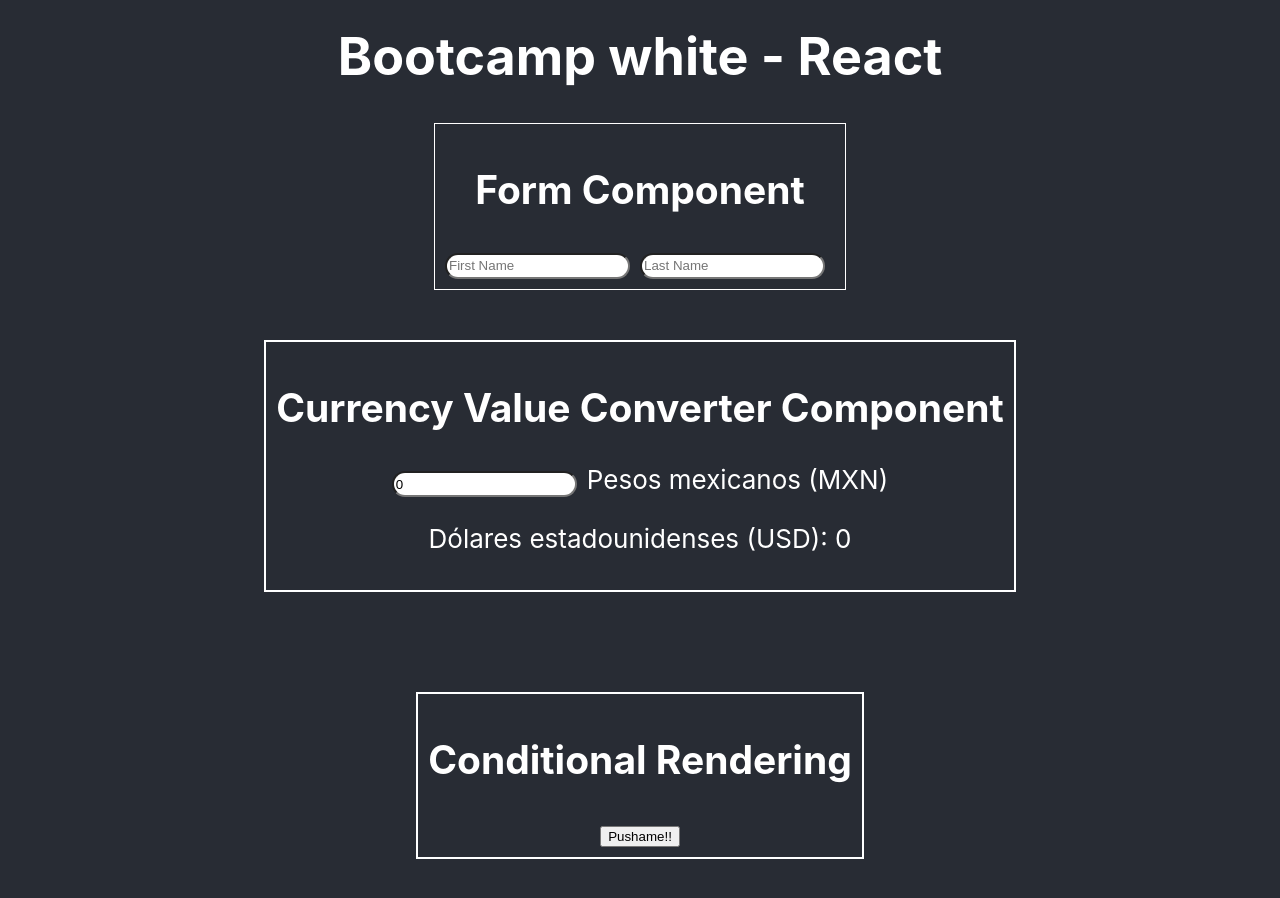
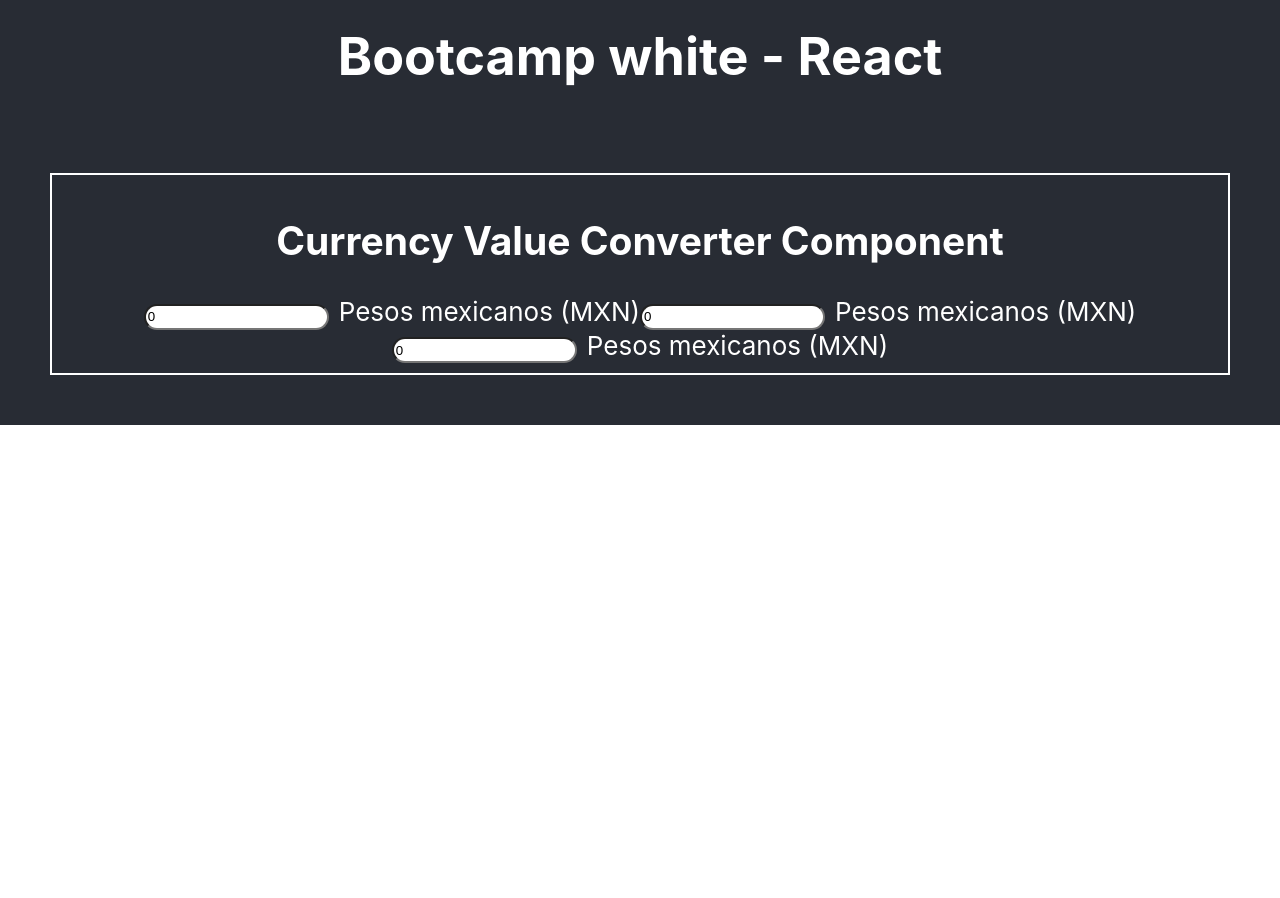
Before and after one commit to oariza/ReactJS, a React (Create React App) app: page / in a window 1280 px wide. Shown: the part 380-1278 px from the top of the page. After the commit the page ends 805 px from the top, so only its background shows below. Built offline with nearby package versions, Linux system fonts and the light colour scheme.

Commit message:
Conversor practice

```diff
--- a/src/App.js
+++ b/src/App.js
@@ -3,9 +3,8 @@ import logo from './Group.svg';
 import './App.css';
 
 // Components
-import Forms from './components/Forms'
 import Conversor from './components/Conversor'
-import ConditionalRendering from './components/ConditionalRendering'
+
 
 export default class App extends Component {
     render () {
@@ -16,9 +15,7 @@ export default class App extends Component {
           <h1>
             Bootcamp white - <strong>React</strong>
           </h1>
-          <Forms />
           <Conversor />
-          <ConditionalRendering />
         </header>
       </div>
     )
--- a/src/components/ConditionalRendering/ConditionalRendering.css
+++ /dev/null
@@ -1,12 +0,0 @@
-.colorSquare{
-  border: 2px solid blue;
-  width: 50px;
-  height: 50px;
-}
-
-.conditionalRendering-container{
-  padding: 10px;;
-  color: white;
-  margin: 50px;
-  border: 2px solid white;
-}
--- a/src/components/ConditionalRendering/index.js
+++ /dev/null
@@ -1,35 +0,0 @@
-import React, { Component } from "react";
-
-import "./ConditionalRendering.css";
-
-export default class ConditionalRendering extends Component {
-  constructor(props) {
-    super(props)
-    this.state = {
-      clickButton: false
-    }
-    this.handleClick = this.handleClick.bind(this)
-  }
-
-  handleClick() {
-    const { clickButton } = this.state
-    this.setState({
-      clickButton: !clickButton
-    })
-  }
-
-  render() {
-    const { clickButton } = this.state
-    let square = null
-    if (clickButton === true) {
-      square = <div className='colorSquare'></div>
-    }
-    return(
-      <div className='conditionalRendering-container'>
-        <h2>Conditional Rendering</h2>
-        {square}
-        <button onClick={this.handleClick}>Pushame!!</button>
-      </div>
-    )
-  }
-}
--- a/src/components/Conversor/index.js
+++ b/src/components/Conversor/index.js
@@ -6,7 +6,9 @@ export default class Conversor extends Component {
   constructor(props) {
     super(props)
     this.state = {
-      mexicanCurrencyValue: 0,
+      mxnCurrencyValue: 0,
+      usdCurrencyValue: 0,
+      eurCurrencyValue: 0,
     }
     this.handleMXN = this.handleMXN.bind(this)
   }
@@ -14,18 +16,21 @@ export default class Conversor extends Component {
   handleMXN(event) {
     console.log(event.target.value)
     this.setState({
-      mexicanCurrencyValue: event.target.value,
+      mxnCurrencyValue: event.target.value,
+      usdCurrencyValue: event.target.value,
+      eurCurrencyValue: event.target.value
     })
   }
 
   render() {
-    const { mexicanCurrencyValue } = this.state
-    let usdCurrencyValue = mexicanCurrencyValue * 23.66
+    const { mxnCurrencyValue, usdCurrencyValue, eurCurrencyValue } = this.state
+
     return(
       <div className='conversor-container'>
         <h2>Currency Value Converter Component</h2>
-        <input value={mexicanCurrencyValue} onChange={this.handleMXN} placeholder={'MXN'}/>Pesos mexicanos (MXN)
-        <p>Dólares estadounidenses (USD): {usdCurrencyValue}</p>
+        <input value={mxnCurrencyValue} onChange={this.handleMXN} placeholder={'MXN'}/>Pesos mexicanos (MXN)
+        <input value={usdCurrencyValue} onChange={this.handleMXN} placeholder={'MXN'}/>Pesos mexicanos (MXN)
+        <input value={eurCurrencyValue} onChange={this.handleMXN} placeholder={'MXN'}/>Pesos mexicanos (MXN)
       </div>
     )
   }
--- a/src/components/Forms/forms.css
+++ /dev/null
@@ -1,5 +0,0 @@
-.form-container{
-  color: white;
-  border: 1px solid white;
-  padding: 10px
-}
--- a/src/components/Forms/index.js
+++ /dev/null
@@ -1,40 +0,0 @@
-import React, { Component } from "react";
-
-import "./forms.css";
-
-export default class Forms extends Component {
-  constructor(props) {
-    super(props)
-    this.state = {
-      firstName: '',
-      lastName: ''
-
-    }
-    this.handleInputFirstName = this.handleInputFirstName.bind(this)
-    this.handleInputLastName = this.handleInputLastName.bind(this)
-  }
-
-  handleInputFirstName(event) {
-    console.log(event.target.value)
-    this.setState({
-      firstName: event.target.value
-    })
-  }
-
-  handleInputLastName(event) {
-    console.log(event.target.value)
-    this.setState({
-      lastName: event.target.value
-    })
-  }
-
-  render() {
-    return(
-      <div className='form-container'>
-        <h2>Form Component</h2>
-        <input value={this.state.firstName} onChange={this.handleInputFirstName} placeholder={'First Name'} />
-        <input value={this.state.lastName} onChange={this.handleInputLastName} placeholder={'Last Name'} />
-      </div>
-    )
-  }
-}
```
